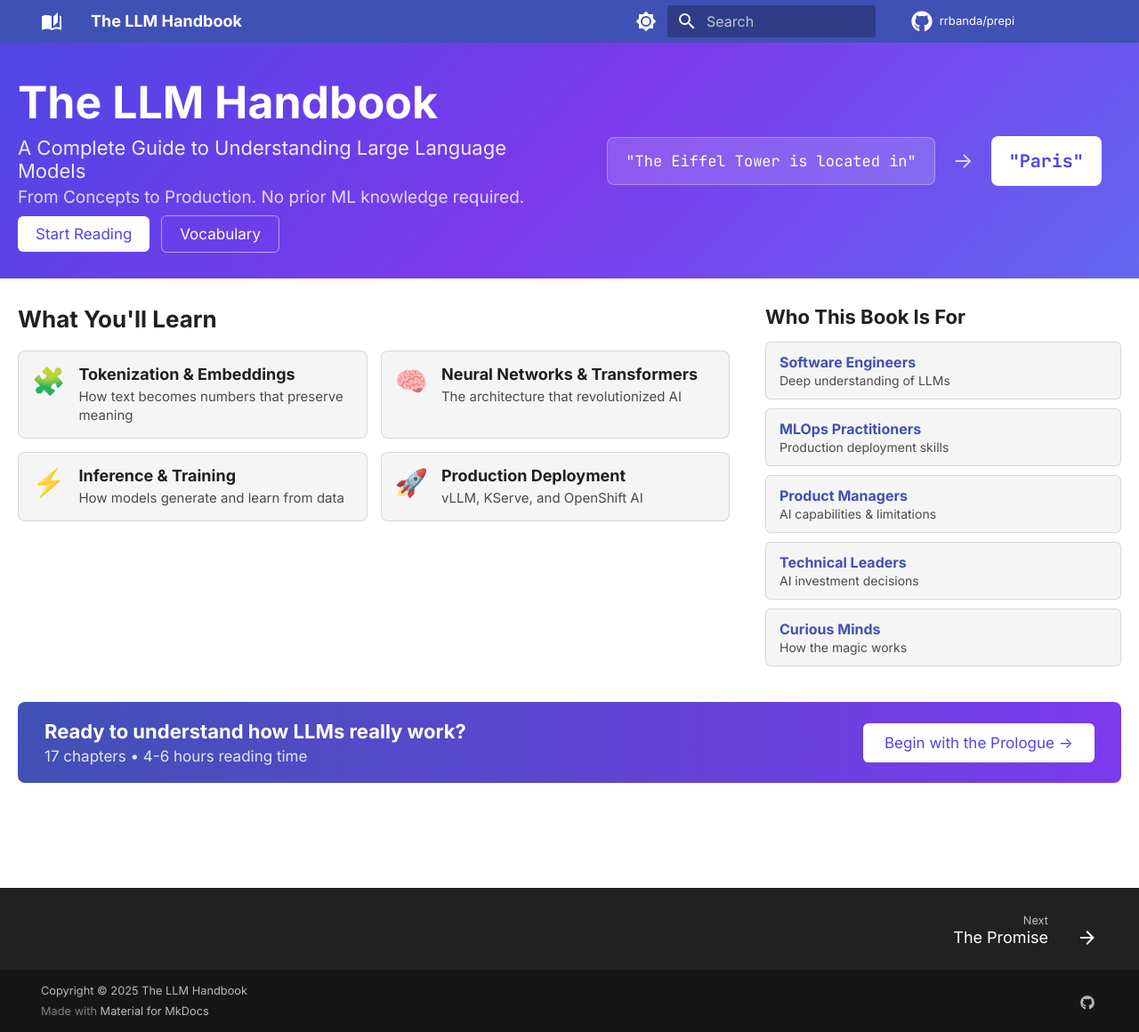
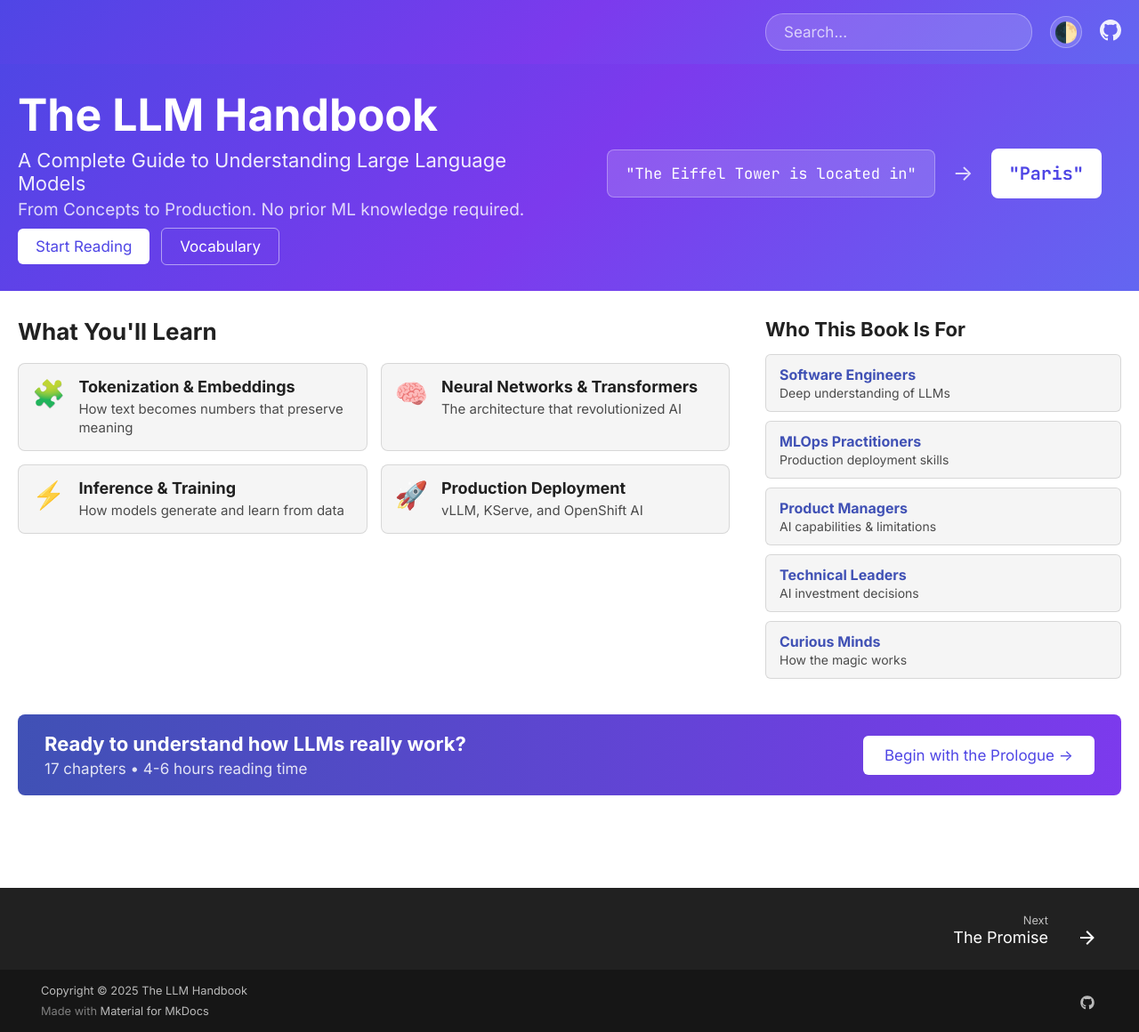
Before and after one commit to rrbanda/prepi, an MkDocs documentation site: the page built from docs/index.md, in a window 1280 px wide and 1160 px high. Shown: the whole window at 89% size. Built offline with MkDocs 1.6.1 and Material for MkDocs 9.7.7, drawn with Linux system fonts in a browser that asks for light colours; comment, search, counter and statistics services are not loaded.

Commit message:
Remove duplicate header - integrate search/theme into hero
Changes:
- Hide default MkDocs header on homepage
- Add custom header bar with search, theme toggle, GitHub link
- Search input triggers MkDocs search overlay
- Theme toggle uses Material's palette switcher
- No more duplicate "The LLM Handbook" title
- Cleaner, more integrated design

```diff
--- a/overrides/home.html
+++ b/overrides/home.html
@@ -1,12 +1,72 @@
 {% extends "main.html" %}
+
+<!-- Hide the default header -->
+{% block header %}{% endblock %}
 
 {% block tabs %}
 
 <style>
+/* ===== Hero Header Bar ===== */
+.tx-header {
+  background: linear-gradient(135deg, #4f46e5 0%, #7c3aed 50%, #6366f1 100%);
+  padding: 0.75rem 1rem;
+  display: flex;
+  align-items: center;
+  justify-content: flex-end;
+  gap: 1rem;
+}
+
+[data-md-color-scheme="slate"] .tx-header {
+  background: linear-gradient(135deg, #312e81 0%, #4c1d95 50%, #3730a3 100%);
+}
+
+.tx-header__search {
+  flex: 1;
+  max-width: 300px;
+}
+
+.tx-header__search input {
+  width: 100%;
+  padding: 0.5rem 1rem;
+  border: 1px solid rgba(255,255,255,0.3);
+  border-radius: 20px;
+  background: rgba(255,255,255,0.15);
+  color: white;
+  font-size: 0.85rem;
+}
+
+.tx-header__search input::placeholder {
+  color: rgba(255,255,255,0.7);
+}
+
+.tx-header__toggle {
+  background: rgba(255,255,255,0.15);
+  border: 1px solid rgba(255,255,255,0.3);
+  border-radius: 50%;
+  width: 36px;
+  height: 36px;
+  display: flex;
+  align-items: center;
+  justify-content: center;
+  cursor: pointer;
+  color: white;
+  font-size: 1.1rem;
+}
+
+.tx-header__github {
+  color: white;
+  font-size: 1.3rem;
+  opacity: 0.9;
+}
+
+.tx-header__github:hover {
+  opacity: 1;
+}
+
 /* ===== Compact Hero ===== */
 .tx-container {
   background: linear-gradient(135deg, #4f46e5 0%, #7c3aed 50%, #6366f1 100%);
-  padding: 2rem 1rem;
+  padding: 1.5rem 1rem 2rem;
 }
 
 [data-md-color-scheme="slate"] .tx-container {
@@ -114,7 +174,7 @@
   }
 }
 
-/* Features - Compact Grid */
+/* Features */
 .tx-features__title {
   font-size: 1.3rem;
   font-weight: 700;
@@ -237,7 +297,20 @@
 }
 </style>
 
-<!-- Compact Hero -->
+<!-- Custom Header with Search & Theme -->
+<header class="tx-header">
+  <div class="tx-header__search">
+    <input type="text" placeholder="Search..." onclick="document.querySelector('.md-search__input').focus(); document.querySelector('.md-search__input').click();">
+  </div>
+  <label class="tx-header__toggle" for="__palette" title="Toggle dark mode">
+    🌓
+  </label>
+  <a href="https://github.com/rrbanda/prepi" class="tx-header__github" title="GitHub">
+    <svg viewBox="0 0 24 24" width="24" height="24" fill="currentColor"><path d="M12 0C5.37 0 0 5.37 0 12c0 5.31 3.435 9.795 8.205 11.385.6.105.825-.255.825-.57 0-.285-.015-1.23-.015-2.235-3.015.555-3.795-.735-4.035-1.41-.135-.345-.72-1.41-1.23-1.695-.42-.225-1.02-.78-.015-.795.945-.015 1.62.87 1.845 1.23 1.08 1.815 2.805 1.305 3.495.99.105-.78.42-1.305.765-1.605-2.67-.3-5.46-1.335-5.46-5.925 0-1.305.465-2.385 1.23-3.225-.12-.3-.54-1.53.12-3.18 0 0 1.005-.315 3.3 1.23.96-.27 1.98-.405 3-.405s2.04.135 3 .405c2.295-1.56 3.3-1.23 3.3-1.23.66 1.65.24 2.88.12 3.18.765.84 1.23 1.905 1.23 3.225 0 4.605-2.805 5.625-5.475 5.925.435.375.81 1.095.81 2.22 0 1.605-.015 2.895-.015 3.3 0 .315.225.69.825.57A12.02 12.02 0 0024 12c0-6.63-5.37-12-12-12z"/></svg>
+  </a>
+</header>
+
+<!-- Hero Section -->
 <section class="tx-container">
   <div class="tx-hero">
     <div class="tx-hero__content">
@@ -255,9 +328,8 @@
   </div>
 </section>
 
-<!-- Compact Main Content -->
+<!-- Main Content -->
 <section class="tx-main">
-  <!-- Features -->
   <div class="tx-features">
     <h2 class="tx-features__title">What You'll Learn</h2>
     <div class="tx-features__grid">
@@ -292,7 +364,6 @@
     </div>
   </div>
 
-  <!-- Audience Sidebar -->
   <div class="tx-sidebar">
     <h2 class="tx-sidebar__title">Who This Book Is For</h2>
     <div class="tx-audience__list">
@@ -319,7 +390,6 @@
     </div>
   </div>
 
-  <!-- CTA Bar -->
   <div class="tx-cta">
     <div class="tx-cta__text">
       <h2>Ready to understand how LLMs really work?</h2>
```
Also changed, not shown: other parts of overrides/home.html (+3 -3 lines).
